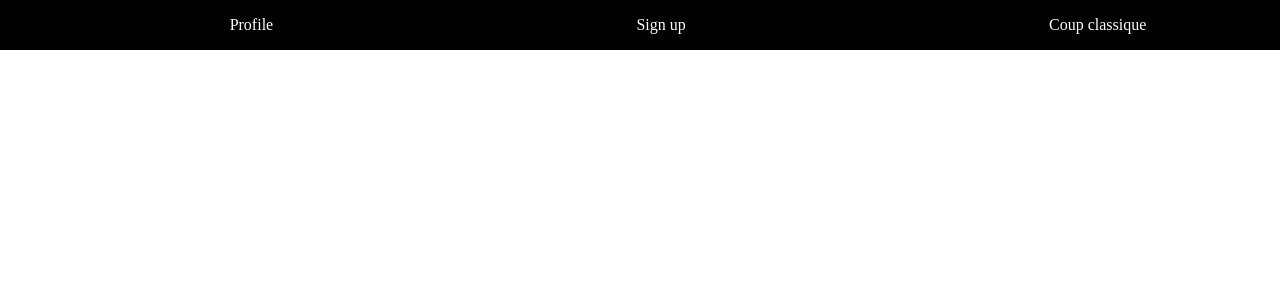
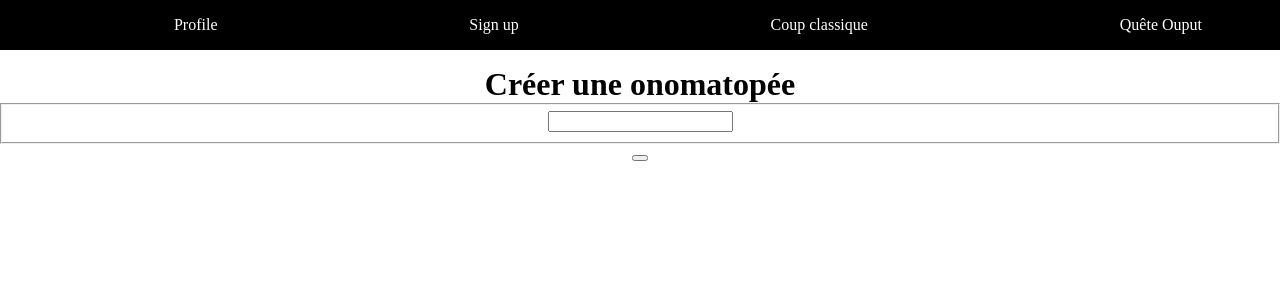
Before and after one commit to AzraeLandres/quete-angular, an Angular app: page /liste in a window 1280 px wide. Before the commit this address led to /. Shown: the top 300 px of the page. Built offline with nearby package versions, Linux system fonts and the light colour scheme.

Commit message:
output-quest

```diff
--- a/src/app/app-routing.module.ts
+++ b/src/app/app-routing.module.ts
@@ -3,12 +3,14 @@ import { RouterModule, Routes } from '@angular/router';
 import { SignupComponent } from './signup/signup.component';
 import { UserProfileComponent } from './user-profile/user-profile.component';
 import { CoupClassiqueComponent } from './coup-classique/coup-classique.component';
+import { ParentListComponent } from './parent-list/parent-list.component';
 
 const routes: Routes = [
   { path: '', redirectTo: 'user', pathMatch: 'full' },
   { path: 'user', component: UserProfileComponent },
   { path: 'signup', component: SignupComponent },
   { path: 'coup-classique', component: CoupClassiqueComponent },
+  { path: 'liste', component: ParentListComponent },
 ];
 
 @NgModule({
--- a/src/app/app.module.ts
+++ b/src/app/app.module.ts
@@ -9,6 +9,8 @@ import { RouterModule, Routes } from '@angular/router';
 import { routes } from './app-routing.module';
 import { MenuComponent } from './menu/menu.component';
 import { CoupClassiqueComponent } from './coup-classique/coup-classique.component';
+import { CreateOnomatopiaComponent } from './create-onomatopia/create-onomatopia.component';
+import { ParentListComponent } from './parent-list/parent-list.component';
 
 @NgModule({
   declarations: [
@@ -17,6 +19,8 @@ import { CoupClassiqueComponent } from './coup-classique/coup-classique.componen
     SignupComponent,
     MenuComponent,
     CoupClassiqueComponent,
+    CreateOnomatopiaComponent,
+    ParentListComponent,
   ],
   imports: [
     BrowserModule,
--- /dev/null
+++ b/src/app/create-onomatopia/create-onomatopia.component.html
@@ -0,0 +1,9 @@
+<h1>Créer une onomatopée</h1>
+
+<form #myOno="ngForm" (ngSubmit)="createOnomatopia()">
+  <fieldset>
+    <input type="text" [(ngModel)]="newOnomatopia" name="ono" id="ono" />
+  </fieldset>
+
+  <button type="submit"></button>
+</form>
--- /dev/null
+++ b/src/app/create-onomatopia/create-onomatopia.component.ts
@@ -0,0 +1,17 @@
+import { Component, EventEmitter, Output } from '@angular/core';
+
+@Component({
+  selector: 'app-create-onomatopia',
+  templateUrl: './create-onomatopia.component.html',
+  styleUrl: './create-onomatopia.component.css',
+})
+export class CreateOnomatopiaComponent {
+  constructor() {}
+  newOnomatopia: string = '';
+  @Output()
+  sendOnomatopiaToParent: EventEmitter<string> = new EventEmitter();
+
+  createOnomatopia(): void {
+    this.sendOnomatopiaToParent.emit(this.newOnomatopia);
+  }
+}
--- a/src/app/menu/menu.component.html
+++ b/src/app/menu/menu.component.html
@@ -9,5 +9,8 @@
     <li>
       <a routerLink="/coup-classique">Coup classique</a>
     </li>
+    <li>
+      <a routerLink="/liste">Quête Ouput</a>
+    </li>
   </ul>
 </nav>
--- /dev/null
+++ b/src/app/parent-list/parent-list.component.html
@@ -0,0 +1,6 @@
+<app-create-onomatopia
+  (sendOnomatopiaToParent)="onReceiveNewOnomatopia($event)"
+>
+</app-create-onomatopia>
+
+<li *ngFor="let ono of onomatopoeiaList">{{ ono }}</li>
--- /dev/null
+++ b/src/app/parent-list/parent-list.component.ts
@@ -0,0 +1,13 @@
+import { Component, OnInit } from '@angular/core';
+
+@Component({
+  selector: 'app-parent-list',
+  templateUrl: './parent-list.component.html',
+  styleUrl: './parent-list.component.css',
+})
+export class ParentListComponent {
+  onomatopoeiaList: string[] = [];
+  onReceiveNewOnomatopia(event: string): void {
+    this.onomatopoeiaList.push(event);
+  }
+}
```
Also changed, not shown: src/app/create-onomatopia/create-onomatopia.component.css (added), src/app/parent-list/parent-list.component.css (added), 2 other files (tests, documents, lock files or other folders).
